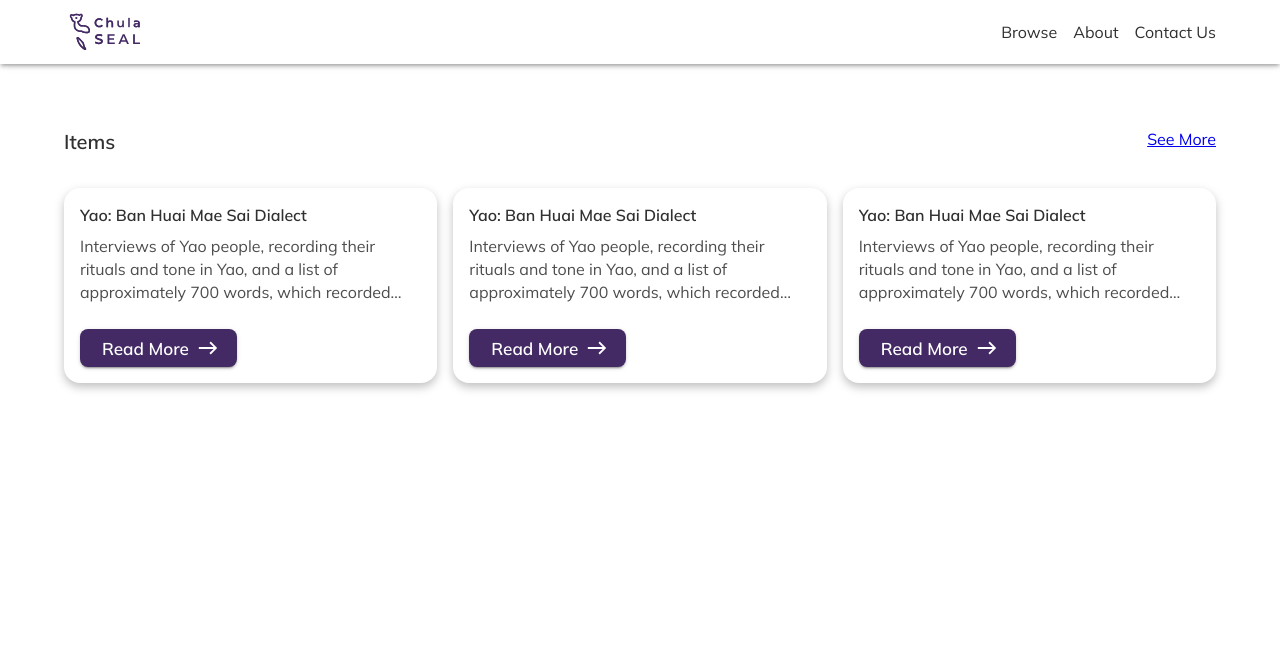
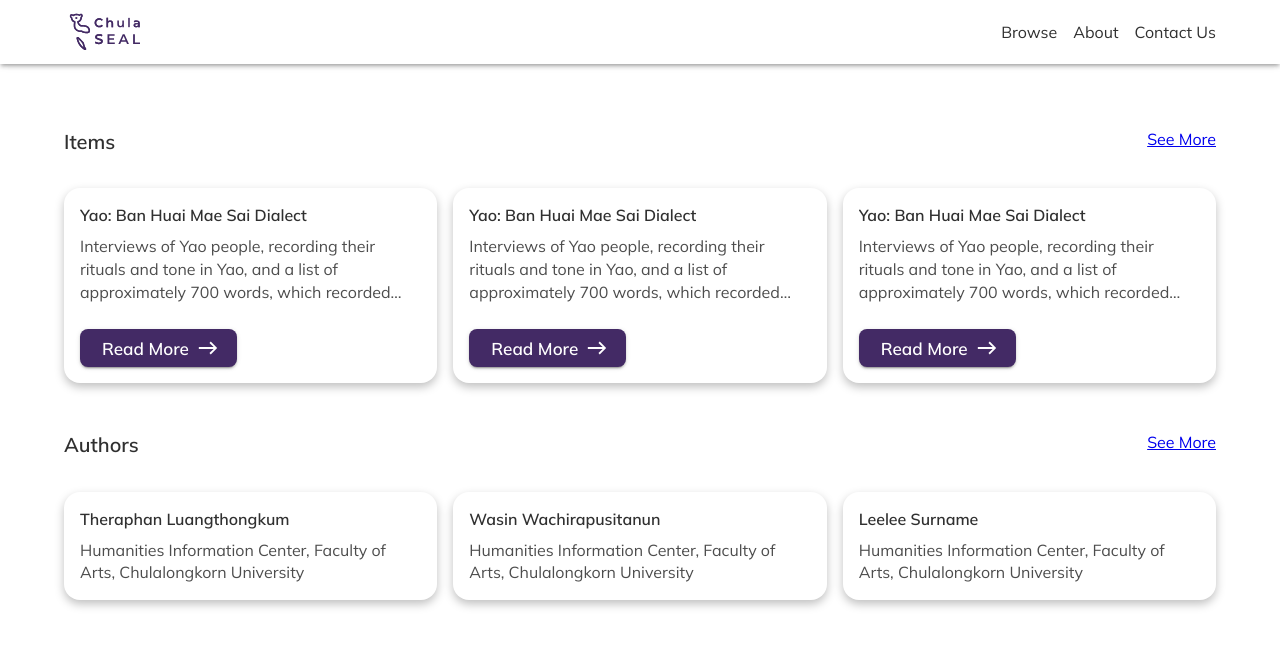
Before and after one commit to joeyprint/chalaseal, a React (Vite) app: page / in a window 1280 px wide. Shown: the top 646 px of the page. Built offline with nearby package versions, Linux system fonts and the light colour scheme.

Commit message:
:lipstick: Integrate authors container into page

```diff
--- a/src/Routes/Homepage/Homepage.tsx
+++ b/src/Routes/Homepage/Homepage.tsx
@@ -1,11 +1,13 @@
 import { Container } from '@mui/material';
 
 import Articles from './Containers/Articles';
+import Authors from './Containers/Authors';
 
 const Homepage = () => {
   return (
     <Container>
       <Articles />
+      <Authors />
     </Container>
   );
 };
```
